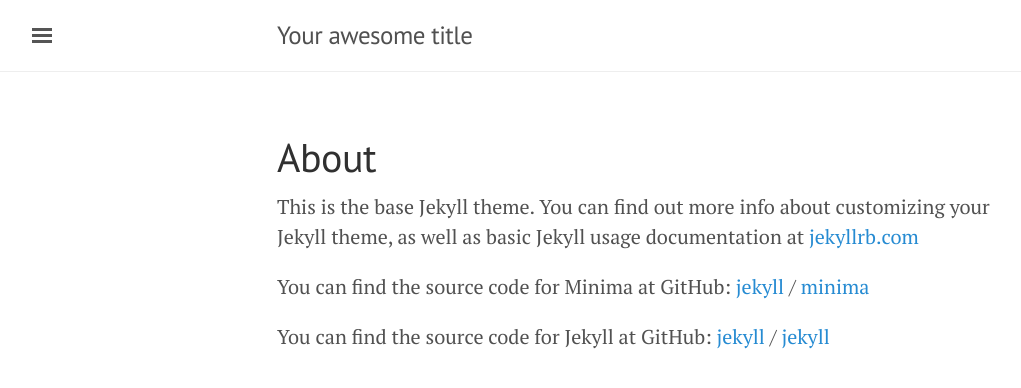
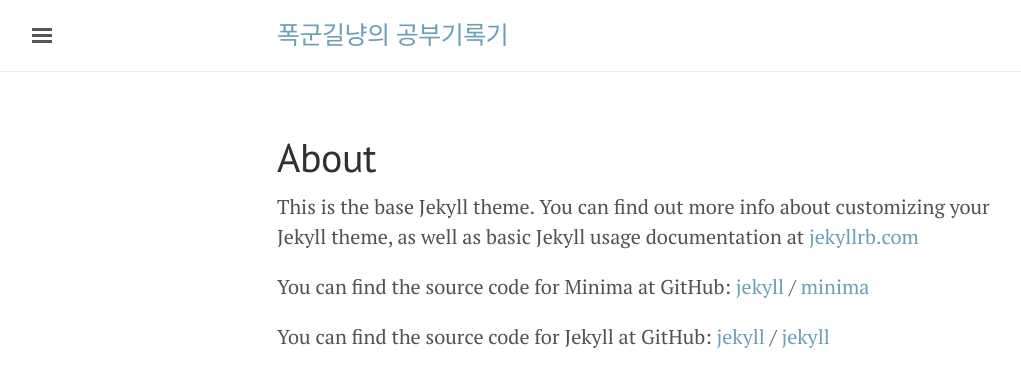
Before and after one commit to Hue9010/hue9010.github.io, a Jekyll site: the page built from about.md, in a window 1280 px wide. Shown: the top 388 px of the page, without its empty margins (3-1024 px from the left). Built offline with Jekyll 4.4.1, drawn with Linux system fonts in a browser that asks for light colours.

Commit message:
사이드바 및 타이틀 조정

```diff
--- a/_includes/sidebar.html
+++ b/_includes/sidebar.html
@@ -5,7 +5,8 @@
 <!-- Toggleable sidebar -->
 <div class="sidebar" id="sidebar">
   <div class="sidebar-item">
-    <p>{{ site.description }}</p>
+    <!-- <p>{{ site.description }}</p> -->
+    <p>이학선<br>github: https://github.com/Hue9010/</p>
   </div>
 
   <nav class="sidebar-nav">
@@ -26,7 +27,7 @@
     {% endfor %}
 
     <a class="sidebar-nav-item" href="{{ site.github.repo }}/archive/v{{ site.version }}.zip">Download</a>
-    <a class="sidebar-nav-item" href="{{ site.github.repo }}">GitHub project</a>
+    <a class="sidebar-nav-item" href="https://github.com/Hue9010/">GitHub</a>
     <span class="sidebar-nav-item">Currently v{{ site.version }}</span>
   </nav>
 
--- a/_layouts/default.html
+++ b/_layouts/default.html
@@ -3,7 +3,7 @@
 
   {% include head.html %}
 
-  <body>
+  <body class="theme-base-0d">
 
     {% include sidebar.html %}
 
@@ -13,7 +13,7 @@
       <div class="masthead">
         <div class="container">
           <h3 class="masthead-title">
-            <a href="{{ site.baseurl }}/" title="Home">{{ site.title }}</a>
+            <a href="{{ site.baseurl }}/" title="Home">폭군길냥의 공부기록기</a>
             <small>{{ site.tagline }}</small>
           </h3>
         </div>
```
